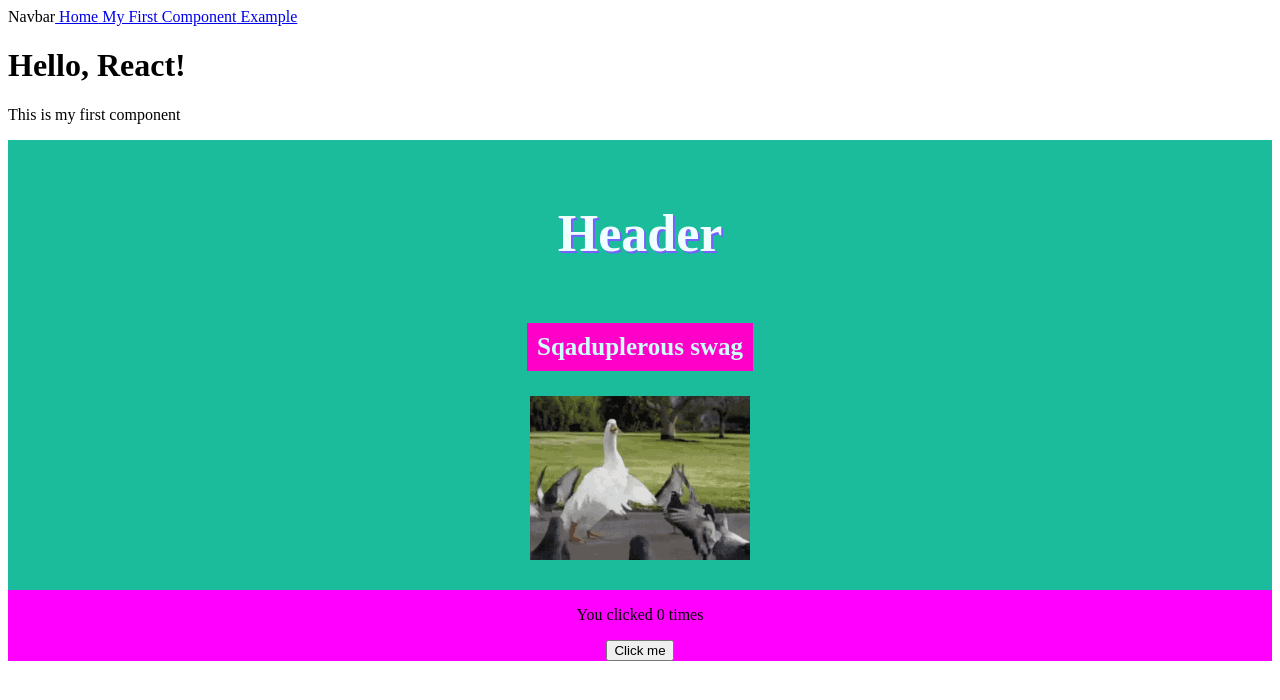
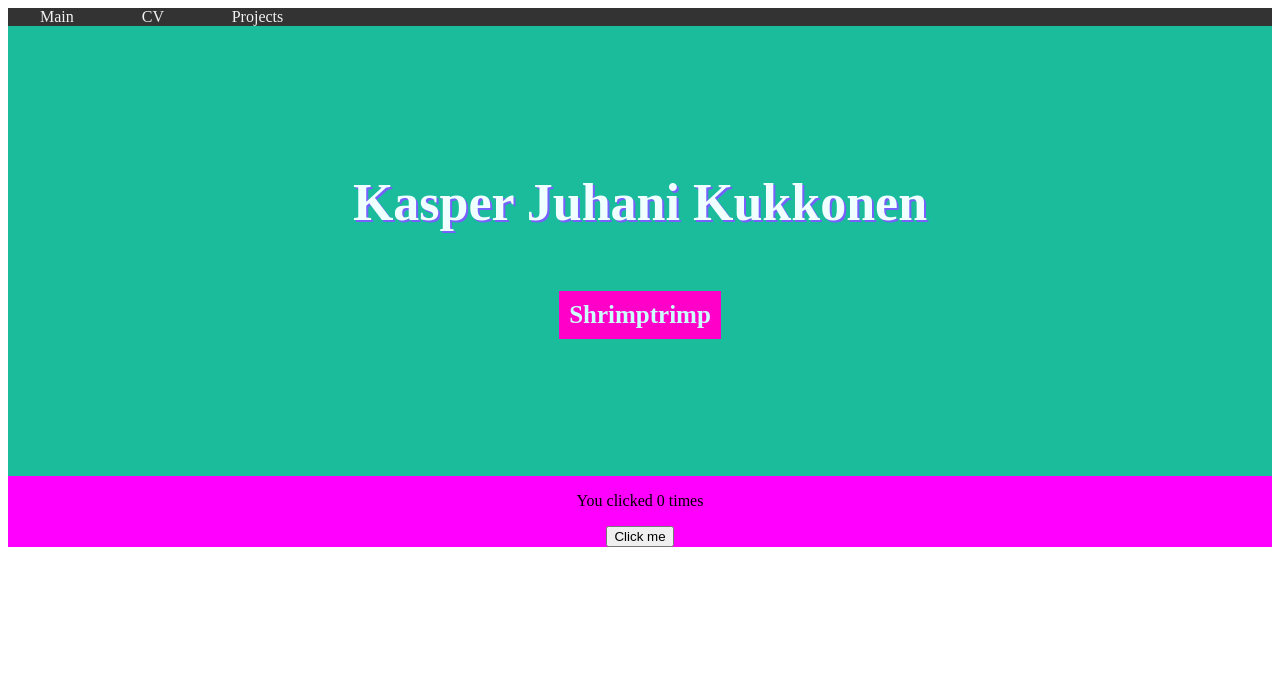
Before and after one commit to shrimptrimp/portfolio-project, a React (Create React App) app: page / in a window 1280 px wide. Shown: the top 700 px of the page. Built offline with nearby package versions, Linux system fonts and the light colour scheme.

Commit message:
messed around with the navbar, finally starting instruction free work

```diff
--- a/src/components/example/someExampleComponent.tsx
+++ b/src/components/example/someExampleComponent.tsx
@@ -1,6 +1,5 @@
 import React from 'react'
 import styles from './someExampleComponent.module.scss'
-import goose from './image0.gif'
 
 type SomeExampleComponentProps = {
 
@@ -9,9 +8,8 @@ type SomeExampleComponentProps = {
 const SomeExampleComponent: React.FC<SomeExampleComponentProps> = () => {
   return (
 	<div className={styles.container}>
-  <h1>Header</h1>
-  <p>Sqaduplerous swag</p>
-  <img src={goose} alt="this should be a goose" />
+  <h1>Kasper Juhani Kukkonen</h1>
+  <p>Shrimptrimp</p>
 </div>
   )
 }
--- a/src/components/myFirstComponent.tsx
+++ b/src/components/myFirstComponent.tsx
@@ -7,8 +7,6 @@ type MyFirstComponentProps = {
 const MyFirstComponent: React.FC<MyFirstComponentProps> = () => {
   return (
     <div>
-      <h1>Hello, React!</h1>
-      <p>This is my first component </p>
     </div>
   )
 }
--- a/src/components/navbar/navbar.module.scss
+++ b/src/components/navbar/navbar.module.scss
@@ -1,3 +1,19 @@
-.container {
 
-}
+.topnav {
+    overflow: hidden;
+    background-color: #333;
+  }
+
+  .topnav a {
+    display: inline;
+    padding: 14px 16px;
+    color: #f2f2f2;
+    text-align: center;
+    justify-content: center;
+    text-decoration: none;
+  }
+
+  .topnav a:hover {
+    background-color: #ddd;
+    color: black;
+  }
--- a/src/components/navbar/navbar.tsx
+++ b/src/components/navbar/navbar.tsx
@@ -7,11 +7,10 @@ type NavbarProps = {
 
 const Navbar: React.FC<NavbarProps> = () => {
   return (
-    <div className={styles.container}>
-      Navbar
-      <Link to="/"> Home</Link>
-      <Link to="/first"> My First Component</Link>
-      <Link to="/example"> Example</Link>
+    <div className={styles.topnav}>
+      <a><Link to="/"> Main </Link></a>
+      <a><Link to="/first"> CV </Link></a>
+      <a><Link to="/example"> Projects </Link></a>
     </div>
   )
 }
```
